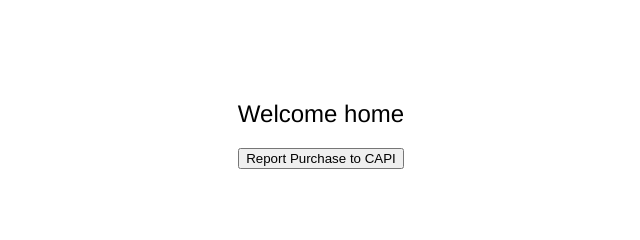
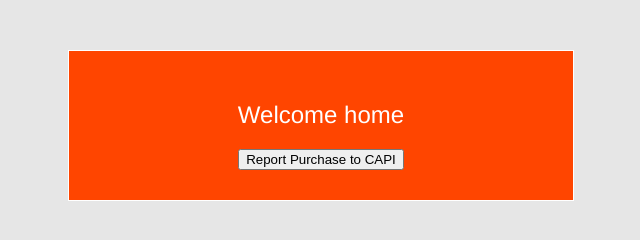
Before and after one commit to algorozco/CAPI_GTM_MVP, a website: page public/index_gtm_demo_mvp.html in a window 1280 px wide. Shown: the whole page, without its empty margins (319-959 px from the left). Drawn offline with Linux system fonts and the light colour scheme.

Commit message:
Update index_gtm_demo_mvp.html

```diff
--- a/public/index_gtm_demo_mvp.html
+++ b/public/index_gtm_demo_mvp.html
@@ -63,8 +63,8 @@
       }
   </script>
 </head>
-<body style="background-color: \#e6e6e6;">
-  <div style="font-family: Helvetica Neue,Helvetica,Arial,sans-serif;text-align:center;padding:30px 15px;border:1px solid \#fff;background-color: \#FF4500;color: \#fff;margin-top: 50px;margin-right: 30%;margin-left: 30%;">
+<body style="background-color: #e6e6e6;">
+  <div style="font-family: Helvetica Neue,Helvetica,Arial,sans-serif;text-align:center;padding:30px 15px;border:1px solid #fff;background-color: #FF4500;color: #fff;margin-top: 50px;margin-right: 30%;margin-left: 30%;">
     <h2 style="font-weight: 50;">Welcome home</h2>
     <button id="purchase_button" onclick="callServer()">Report Purchase to CAPI</button>
   </div>
```
